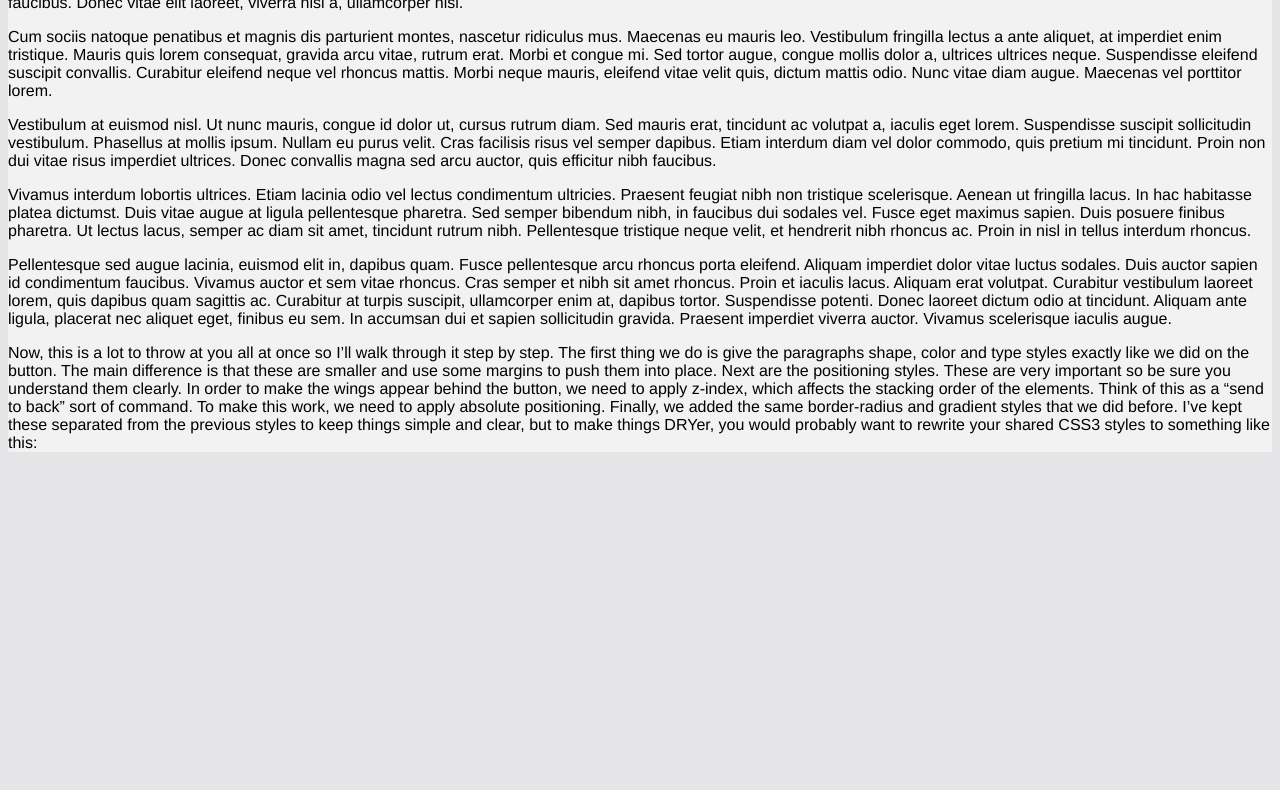
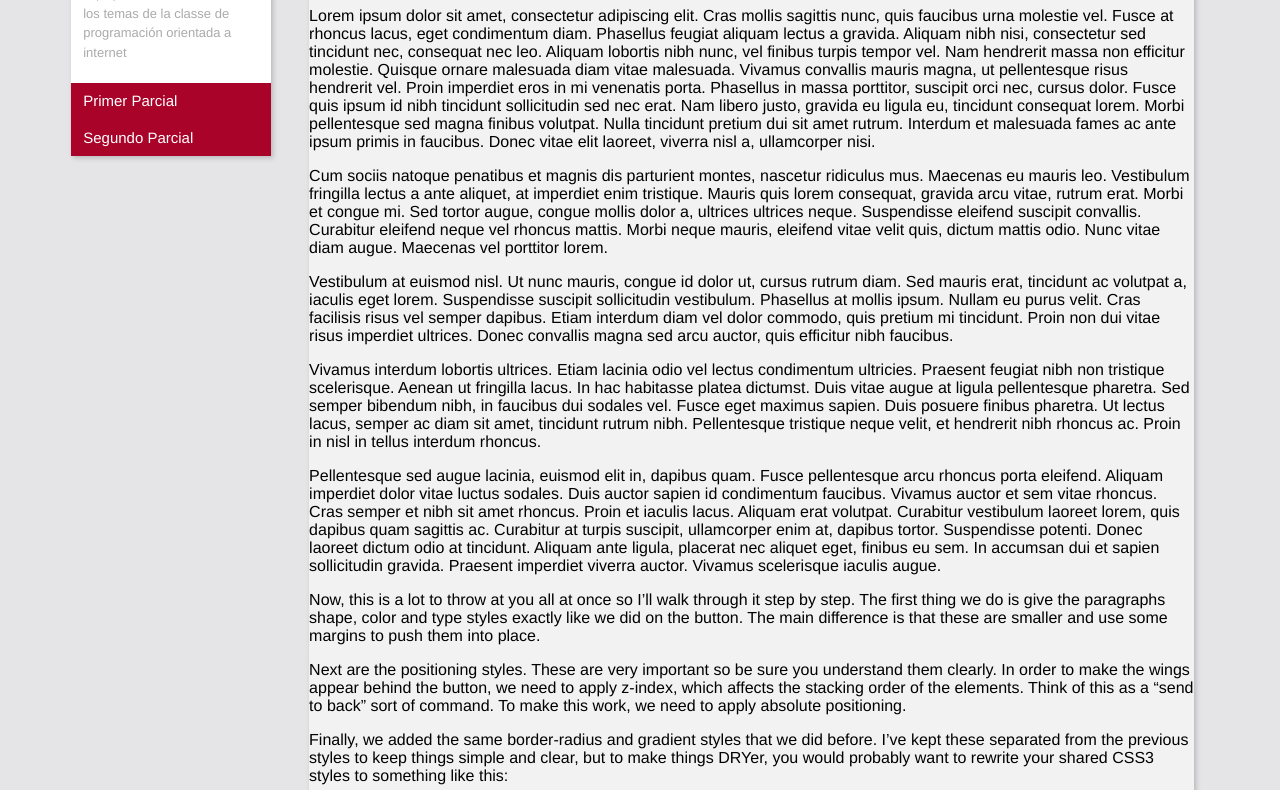
Before and after one commit to Altva/Enciclopedia-POI, a plain HTML site: page temas/01.html in a window 1280 px wide. Shown: the part 162-952 px from the top of the page. Before the commit the page ends 800 px from the top, so only its background shows below. Drawn offline with nearby package versions, Linux system fonts and the light colour scheme.

Commit message:
Talvez podriamos hacerlo asi?

```diff
--- a/css/styles.css
+++ b/css/styles.css
@@ -44,7 +44,10 @@ h5{
     background: #f2f2f2;
 
 }
-
+.content::after{
+    clear: both;
+    content: "";
+}
 .content object{
     background: #f2f2f2;
     width: 100%;
@@ -66,7 +69,11 @@ nav {
     box-shadow: 2px 2px 5px rgba(0, 0, 0, 0.2);
 
     background: white;
+    align-items: center;
+
+    transition: margin-left 1s ease;
 }
+
 .menu-item{
     background: #fff;
     width: 200px;
--- a/temas/01.html
+++ b/temas/01.html
@@ -1,5 +1,67 @@
+<!DOCTYPE html>
+<html>
+    <head>
+        <meta charset="UTF-8">
         <link rel="stylesheet" type="text/css" href="../css/styles.css">
+        <script type="text/javascript" src="js/jquery-3.1.0.min.js"></script>
+        <script type="text/javascript" src="js/conentload.js"></script>
 
+        <title>Enciclopedia</title>
+    </head>
+    <body>
+        <div id="header">
+            <h1> Enciclopedia </h1>
+        </div>
+        <div class="nav">
+            <nav>
+                <div class="menu-item top">
+                    <h4><a href="#">Temario</a></h4>
+
+                    <p>Aqui podras acceder a todos los temas de la classe de programación orientada a internet</p>
+
+                </div>
+                <div class="menu-item">
+                    <h4><a href="#">Primer Parcial</a></h4>
+                    <ul>
+                        <li><a onclick="LoadContent('temas/01.html')" href="#">Historia del Internet</a> </li>
+                        <li><a onclick="LoadContent('temas/01.html')" href="#">Modelo OSI</a> </li>
+                        <li><a href="#">Internet y DHCP</a> </li>
+                        <li><a href="#">DNS, Sockets y Puertos</a> </li>
+                        <li><a href="#">HTTP, FTP y SMTP</a> </li>
+                        <li><a href="#">Telnet</a> </li>
+                        <li><a href="#">Dirección IP</a> </li>
+                        <li><a href="#">SMTP</a> </li>
+                        <li><a href="#">POP3</a> </li>
+                        <li><a href="#">Protocolo TCP</a> </li>
+                        <li><a href="#">Protocolo UDP</a> </li>
+                    </ul>
+                </div>
+
+                <div class="menu-item">
+                    <h4><a href="#">Segundo Parcial</a></h4>
+                    <ul>
+                        <li><a href="#">Historia del Internet</a> </li>
+                        <li><a href="#">Historia del Internet</a> </li>
+                        <li><a href="#">Historia del Internet</a> </li>
+                        <li><a href="#">Historia del Internet</a> </li>
+                        <li><a href="#">Historia del Internet</a> </li>
+                        <li><a href="#">Historia del Internet</a> </li>
+                        <li><a href="#">Historia del Internet</a> </li>
+                        <li><a href="#">Historia del Internet</a> </li>
+                        <li><a href="#">Historia del Internet</a> </li>
+                        <li><a href="#">Historia del Internet</a> </li>
+                        <li><a href="#">Historia del Internet</a> </li>
+                        <li><a href="#">Historia del Internet</a> </li>
+                        <li><a href="#">Historia del Internet</a> </li>
+                        <li><a href="#">Historia del Internet</a> </li>
+                        <li><a href="#">Historia del Internet</a> </li>
+                        <li><a href="#">Historia del Internet</a> </li>
+                        <li><a href="#">Historia del Internet</a> </li>
+                    </ul>
+                </div>
+            </nav>
+        </div>
+        <div id="content" class="content">
             <div class="content-data">
                 <h1>Lorem ipsum</h1>
                 <p>
@@ -16,11 +78,16 @@
                 <p>
                     Pellentesque sed augue lacinia, euismod elit in, dapibus quam. Fusce pellentesque arcu rhoncus porta eleifend. Aliquam imperdiet dolor vitae luctus sodales. Duis auctor sapien id condimentum faucibus. Vivamus auctor et sem vitae rhoncus. Cras semper et nibh sit amet rhoncus. Proin et iaculis lacus. Aliquam erat volutpat. Curabitur vestibulum laoreet lorem, quis dapibus quam sagittis ac. Curabitur at turpis suscipit, ullamcorper enim at, dapibus tortor. Suspendisse potenti. Donec laoreet dictum odio at tincidunt. Aliquam ante ligula, placerat nec aliquet eget, finibus eu sem. In accumsan dui et sapien sollicitudin gravida. Praesent imperdiet viverra auctor. Vivamus scelerisque iaculis augue.
                 </p>
-
+                <p>
                     Now, this is a lot to throw at you all at once so I’ll walk through it step by step. The first thing we do is give the paragraphs shape, color and type styles exactly like we did on the button. The main difference is that these are smaller and use some margins to push them into place.
-
+                </p>
+                <p>
                     Next are the positioning styles. These are very important so be sure you understand them clearly. In order to make the wings appear behind the button, we need to apply z-index, which affects the stacking order of the elements. Think of this as a “send to back” sort of command. To make this work, we need to apply absolute positioning.
-
+                </p>
+                <p>
                     Finally, we added the same border-radius and gradient styles that we did before. I’ve kept these separated from the previous styles to keep things simple and clear, but to make things DRYer, you would probably want to rewrite your shared CSS3 styles to something like this:
-
+                </p>
             </div>
+        </div>
+    </body>
+</html>
```
Also changed, not shown: index.html (+1 -1 lines). Lines whose indentation alone changed are shown as unchanged.
